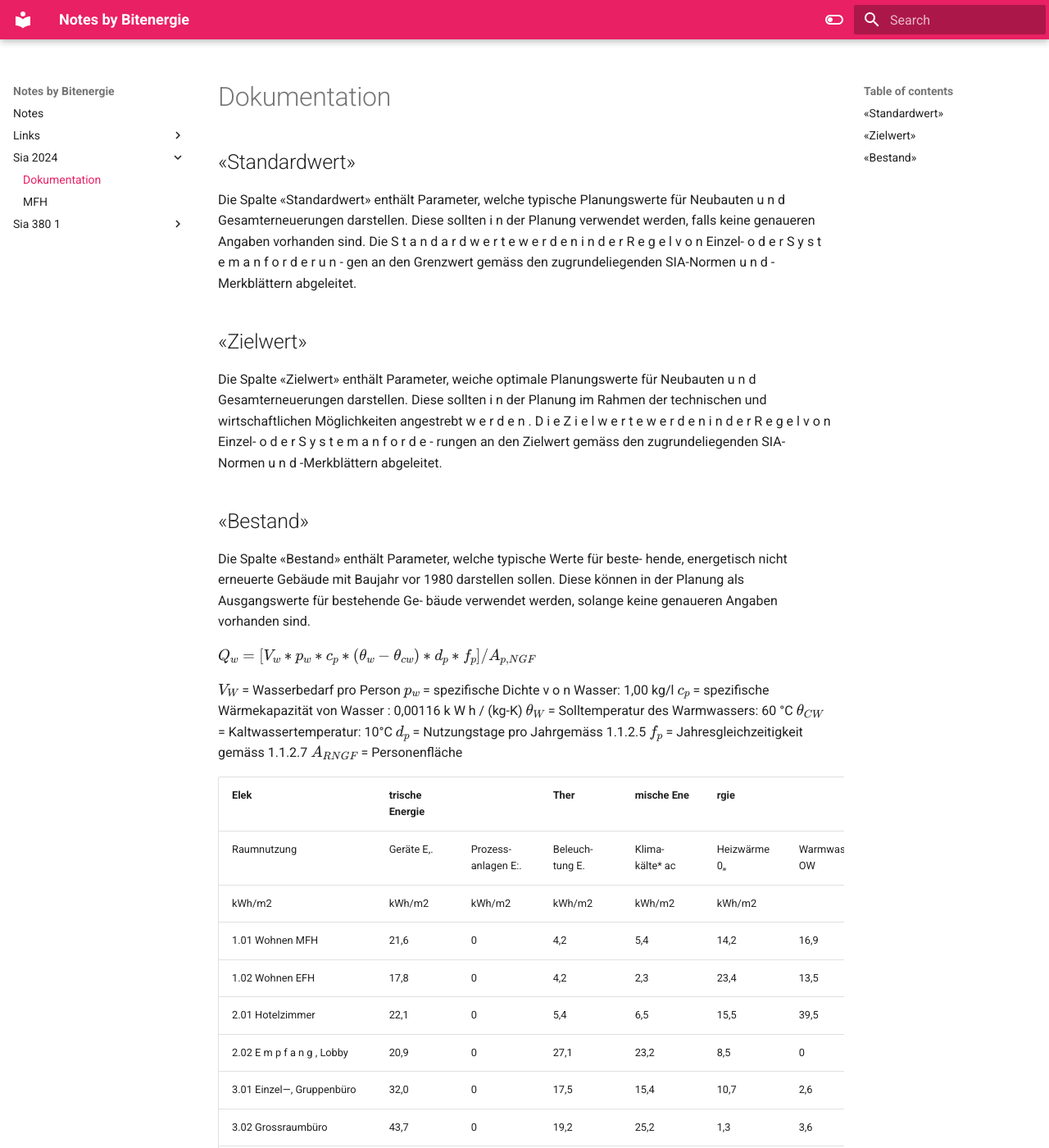
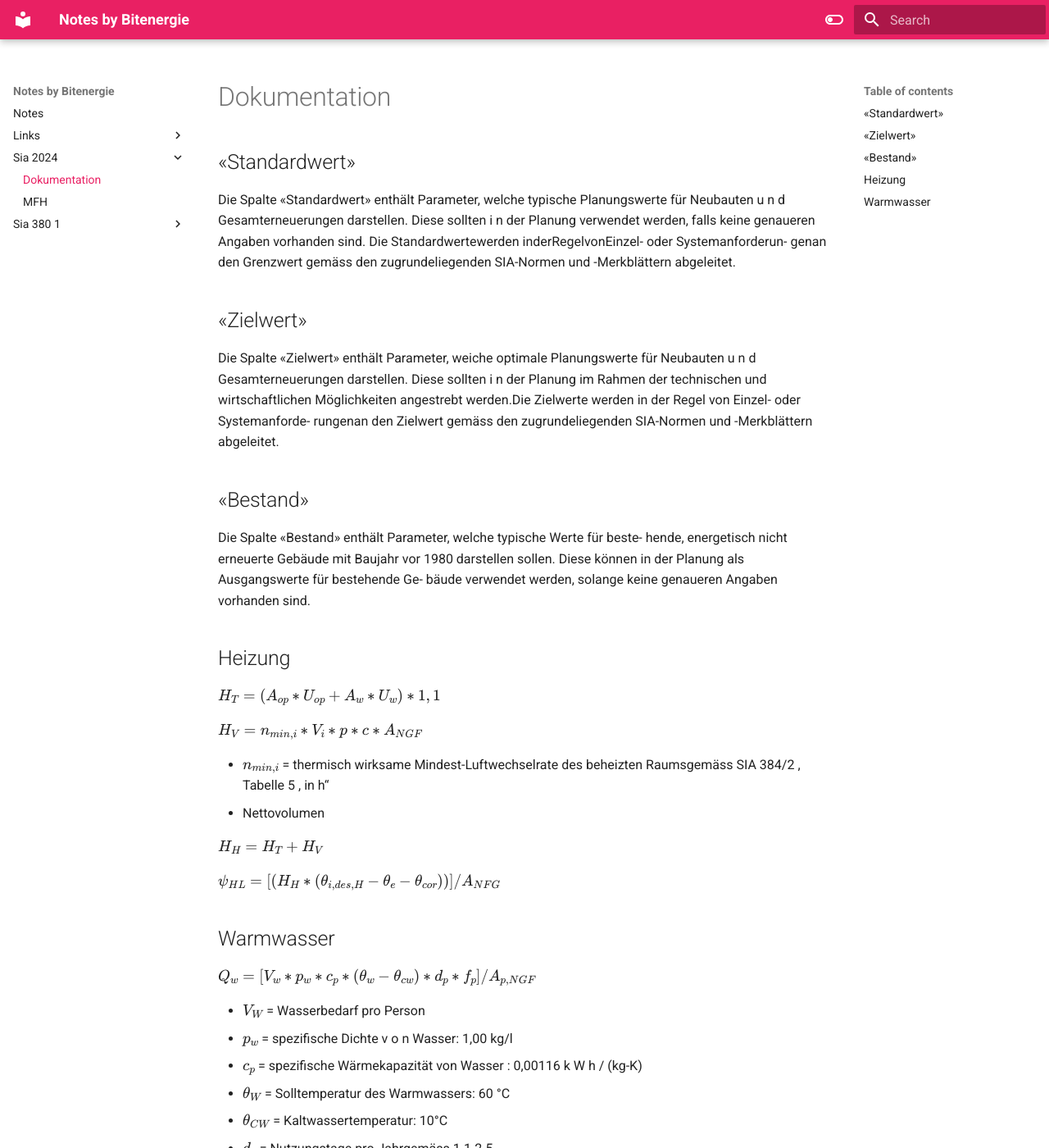
Before and after one commit to bitenergie/notes, an MkDocs documentation site: the page built from docs/Sia 2024/Dokumentation.md, in a window 1280 px wide and 1400 px high. Shown: the whole window at 82% size. Built offline with MkDocs 1.6.1 and Material for MkDocs 9.7.7, drawn with Linux system fonts in a browser that asks for light colours.

Commit message:
formulas

```diff
--- a/docs/Sia 2024/Dokumentation.md
+++ b/docs/Sia 2024/Dokumentation.md
@@ -5,8 +5,8 @@
 Die Spalte «Standardwert» enthält Parameter, welche typische Planungswerte
 für Neubauten u n d Gesamterneuerungen darstellen. Diese sollten i n der
 Planung verwendet werden, falls keine genaueren Angaben vorhanden sind.
-Die S t a n d a r d w e r t e w e r d e n i n d e r R e g e l v o n Einzel- o d e r S y s t e m a n f o r d e r u n -
-gen an den Grenzwert gemäss den zugrundeliegenden SIA-Normen u n d
+Die Standardwertewerden inderRegelvonEinzel- oder Systemanforderun-
+genan den Grenzwert gemäss den zugrundeliegenden SIA-Normen und
 -Merkblättern abgeleitet.
 
 ## «Zielwert»
@@ -15,8 +15,8 @@ gen an den Grenzwert gemäss den zugrundeliegenden SIA-Normen u n d
 Die Spalte «Zielwert» enthält Parameter, weiche optimale Planungswerte für
 Neubauten u n d Gesamterneuerungen darstellen. Diese sollten i n der Planung
 im Rahmen der technischen und wirtschaftlichen Möglichkeiten angestrebt
-w e r d e n . D i e Z i e l w e r t e w e r d e n i n d e r R e g e l v o n Einzel- o d e r S y s t e m a n f o r d e -
-rungen an den Zielwert gemäss den zugrundeliegenden SIA-Normen u n d
+werden.Die Zielwerte werden in der Regel von Einzel- oder Systemanforde-
+rungenan den Zielwert gemäss den zugrundeliegenden SIA-Normen und
 -Merkblättern abgeleitet.
 
 ## «Bestand»
@@ -26,17 +26,34 @@ hende, energetisch nicht erneuerte Gebäude mit Baujahr vor 1980 darstellen
 sollen. Diese können in der Planung als Ausgangswerte für bestehende Ge-
 bäude verwendet werden, solange keine genaueren Angaben vorhanden sind.
 
+
+## Heizung
+
+$H_T = (A_{op} * U_{op} + A_w * U_w) * 1,1$
+
+
+$H_V = n_{min,i} * V_i * p * c * A_{NGF}$
+
+- $n_{min,i}$ = thermisch wirksame Mindest-Luftwechselrate des beheizten Raumsgemäss SIA 384/2 , Tabelle 5 , in h“
+- Nettovolumen
+
+$H_H = H_T+H_V$
+
+$\psi_{HL} = [(H_H * (\theta_{i,des,H} - \theta_e - \theta_{cor}))] / A_{NFG}$
+
+## Warmwasser
+
 $Q_w = [V_w * p_w * c_p * (\theta_w - \theta_{cw}) * d_p * f_p] / A_{p,NGF}$
 
 
-$V_W$ = Wasserbedarf pro Person
-$p_w$ = spezifische Dichte v o n Wasser: 1,00 kg/l
-$c_p$ = spezifische Wärmekapazität von Wasser : 0,00116 k W h / (kg-K)
-$\theta_{W}$ = Solltemperatur des Warmwassers: 60 °C
-$\theta_{CW}$ = Kaltwassertemperatur: 10°C
-$d_p$ =  Nutzungstage pro Jahrgemäss 1.1.2.5
-$f_p$ = Jahresgleichzeitigkeit gemäss 1.1.2.7
-$A_{RNGF}$ =  Personenfläche
+- $V_W$ = Wasserbedarf pro Person
+- $p_w$ = spezifische Dichte v o n Wasser: 1,00 kg/l
+- $c_p$ = spezifische Wärmekapazität von Wasser : 0,00116 k W h / (kg-K)
+- $\theta_{W}$ = Solltemperatur des Warmwassers: 60 °C
+- $\theta_{CW}$ = Kaltwassertemperatur: 10°C
+- $d_p$ =  Nutzungstage pro Jahrgemäss 1.1.2.5
+- $f_p$ = Jahresgleichzeitigkeit gemäss 1.1.2.7
+- $A_{RNGF}$ =  Personenfläche
 
 | Elek                                        | trische Energie |                      | Ther             | mische Ene        | rgie         |               |
 | ------------------------------------------- | --------------- | -------------------- | ---------------- | ----------------- | ------------ | ------------- |
```
